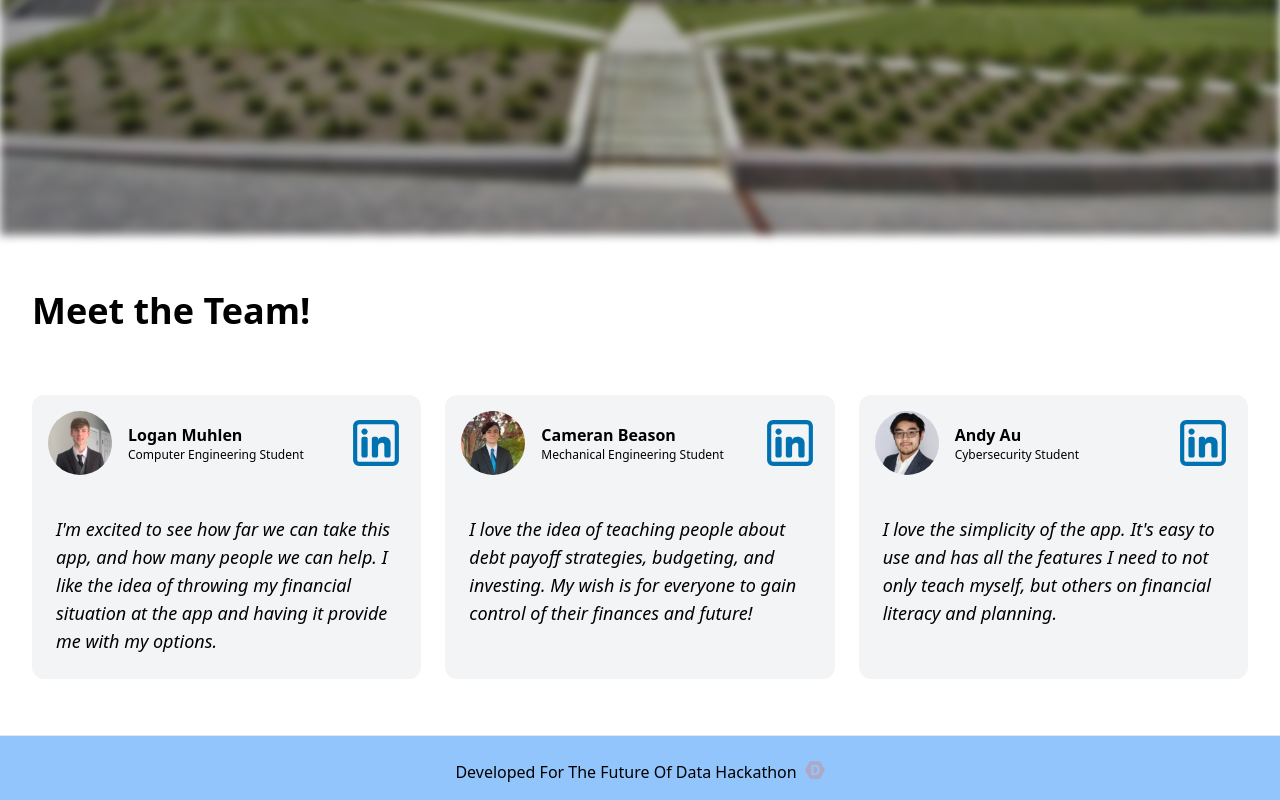
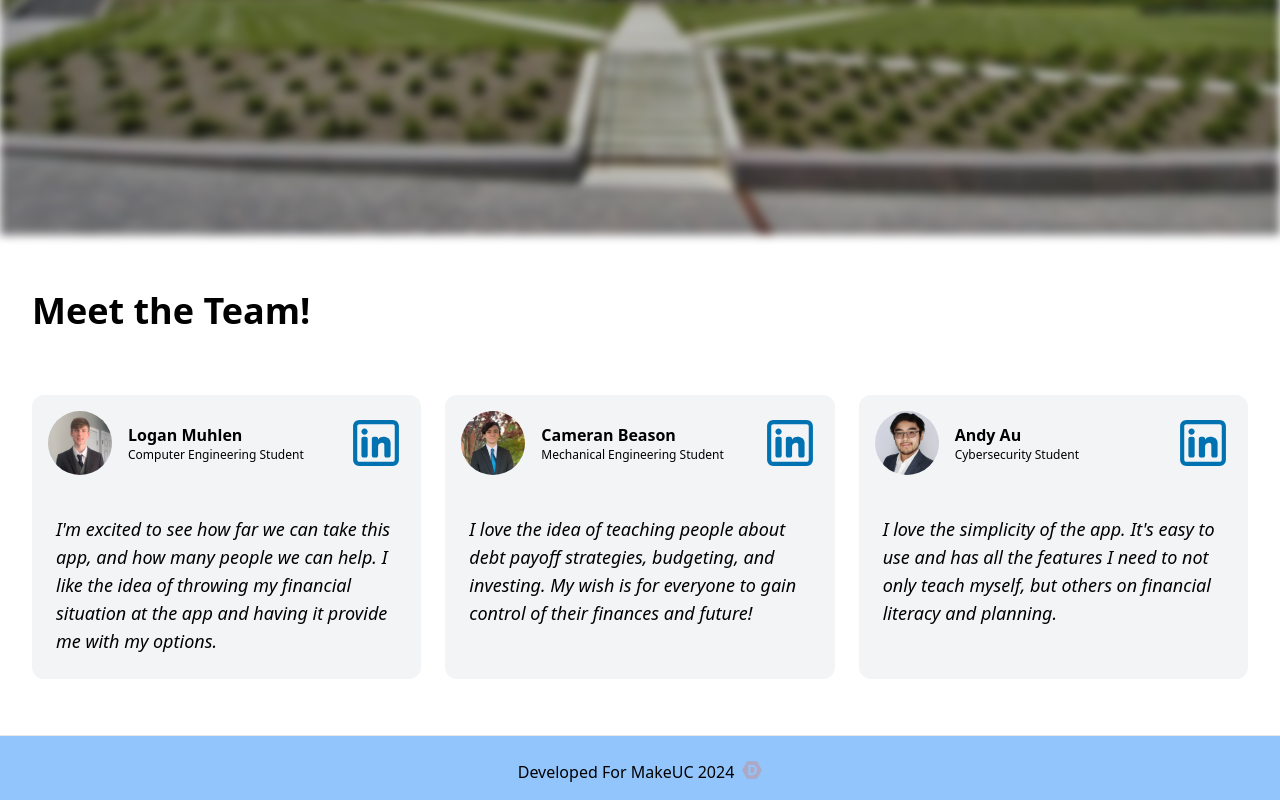
Before and after one commit to muhlenlogan8/GOU, a React (Vite) app in the folder GOU/: page / in a window 1280 px wide. Shown: the part 565-1365 px from the top of the page. Built offline with nearby package versions, Linux system fonts and the light colour scheme.

Commit message:
update homepage

```diff
--- a/GOU/src/components/Footer.jsx
+++ b/GOU/src/components/Footer.jsx
@@ -10,7 +10,7 @@ const Footer = () => {
       <div className="flex flex-col items-center text-center">
         <div className="mt-2 flex">
           <p className="mr-2">
-            Developed For The Future Of Data Hackathon
+            Developed For MakeUC 2024
           </p>
           <a
             href="https://future-of-data.devpost.com/?ref_feature=challenge&ref_medium=your-open-hackathons&ref_content=Submissions+open"
```
Also changed, not shown: 1 other file (tests, documents, lock files or other folders).
